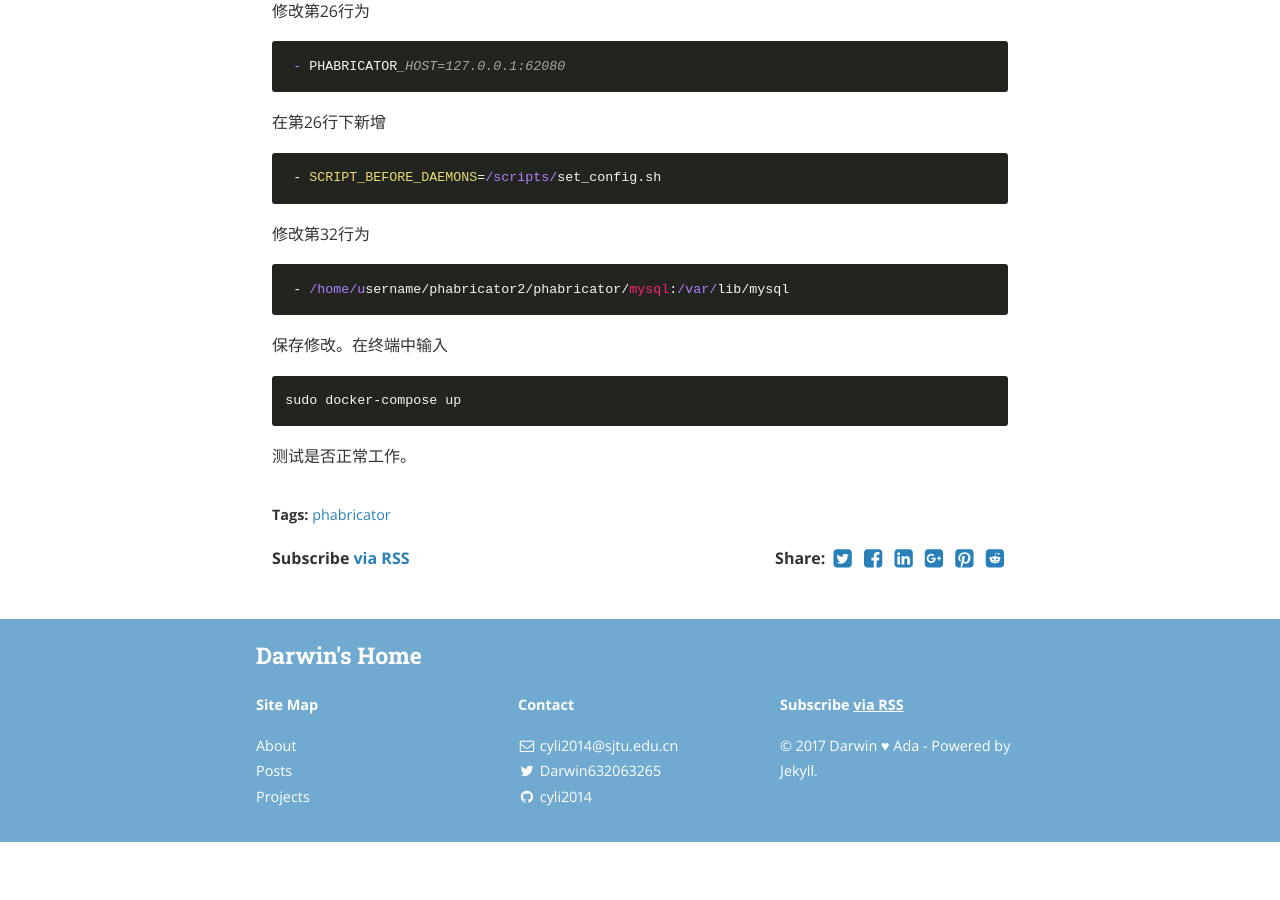
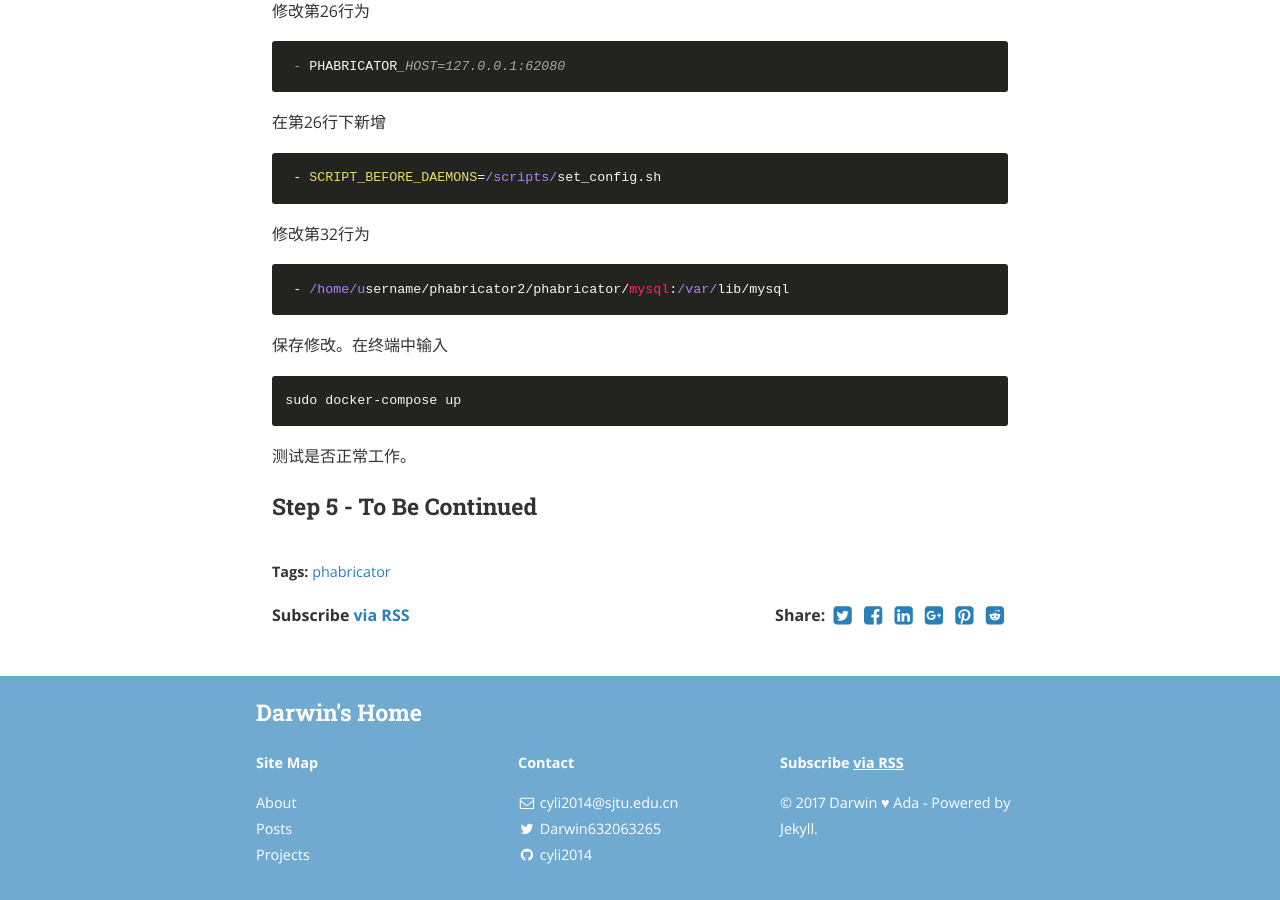
Before and after one commit to cyli2014/cyli2014.github.io, a Jekyll site: the page built from _posts/2017-11-25-phabricator-wiki.markdown, in a window 1280 px wide and 900 px high, scrolled down 2648 px. Built offline with Jekyll 4.4.1, drawn with Linux system fonts in a browser that asks for light colours; nearby versions of some CDN libraries; before the commit the page ends 3490 px from its top, so only the background shows below that.

Commit message:
Modify phabricator-wiki.

````diff
--- a/_posts/2017-11-25-phabricator-wiki.markdown
+++ b/_posts/2017-11-25-phabricator-wiki.markdown
@@ -126,3 +126,5 @@ sudo docker-compose up
 ```
 
 测试是否正常工作。
+
+### Step 5 - To Be Continued
````
